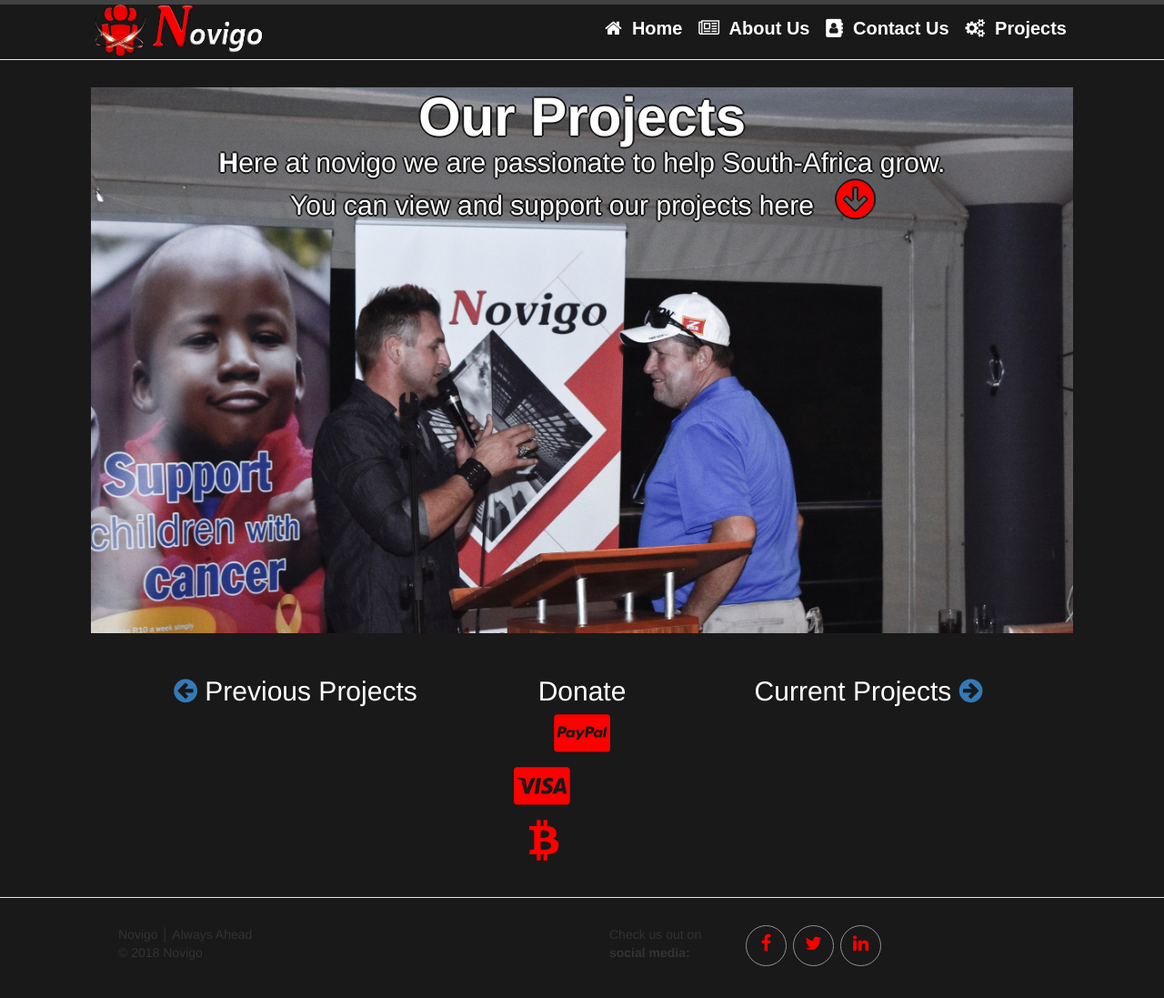
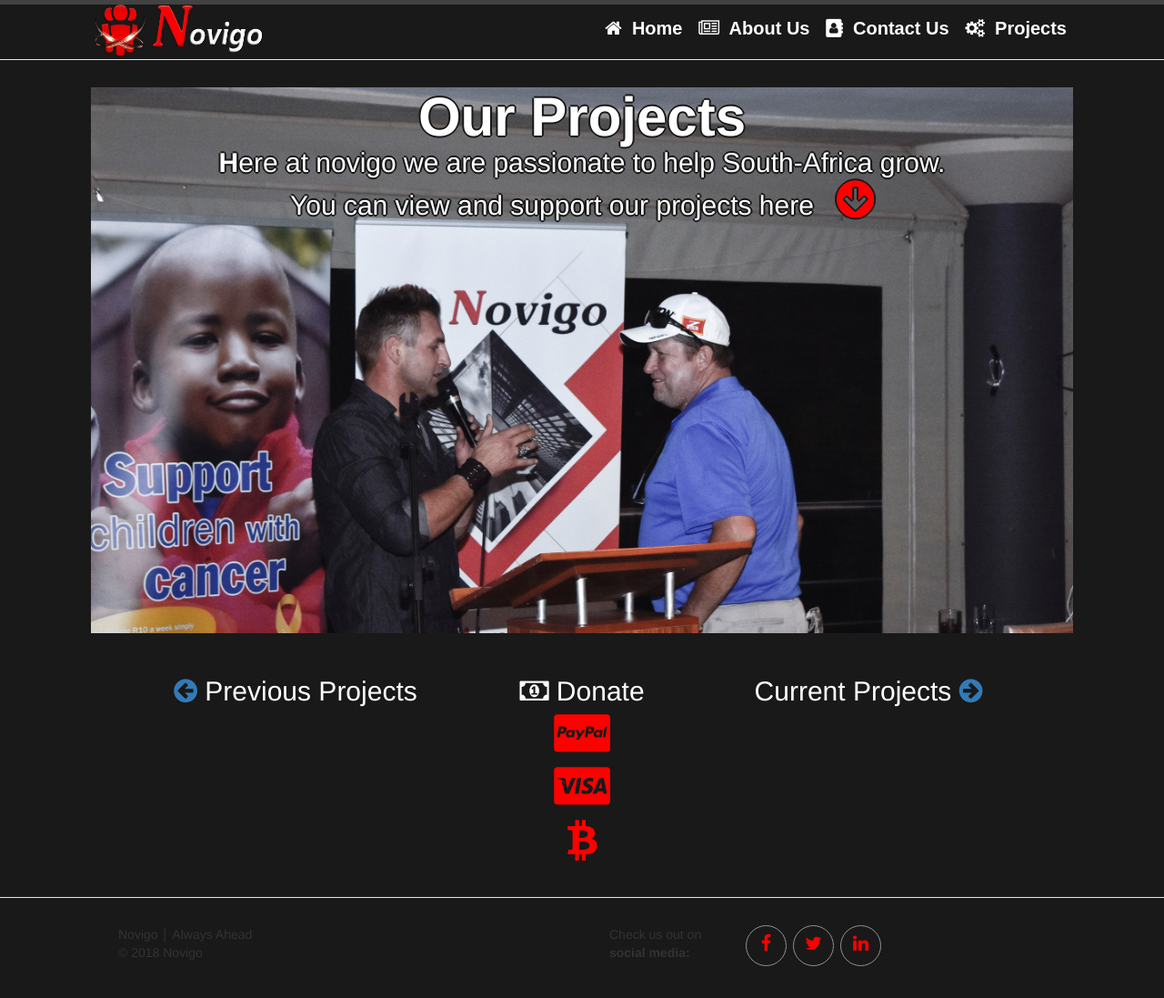
Before and after one commit to Hermankoch/hermankoch.github.io, a Jekyll site: the page built from projects.html, in a window 1280 px wide. Shown: the whole page at 91% size. Built offline with Jekyll 4.4.1, drawn with Linux system fonts in a browser that asks for light colours.

Commit message:
Update projects.html

```diff
--- a/projects.html
+++ b/projects.html
@@ -20,10 +20,10 @@
   </div>
 
   <div class="col-sm-2">
-   <p class="LivesTouched2"> <br />  Donate </p>
+   <p class="LivesTouched2"> <br /> <i class="fa fa-money" aria-hidden="true"></i>  Donate </p>
    <p style="text-align: center"> <i class="fa fa-cc-paypal" style="font-size:48px;color:red"></i> </p>
-   <p> <i class="fa fa-cc-visa"   style="font-size:48px;color:red"></i> </p>
-   <p> &nbsp&nbsp&nbsp <i class="fa fa-bitcoin"   style="font-size:48px;color:red"></i> </p>
+   <p style="text-align: center"> <i class="fa fa-cc-visa"   style="font-size:48px;color:red"></i> </p>
+   <p style="text-align: center"> <i class="fa fa-bitcoin"   style="font-size:48px;color:red"></i> </p>
   </div>
 
   <div class="col-sm-5">
```
